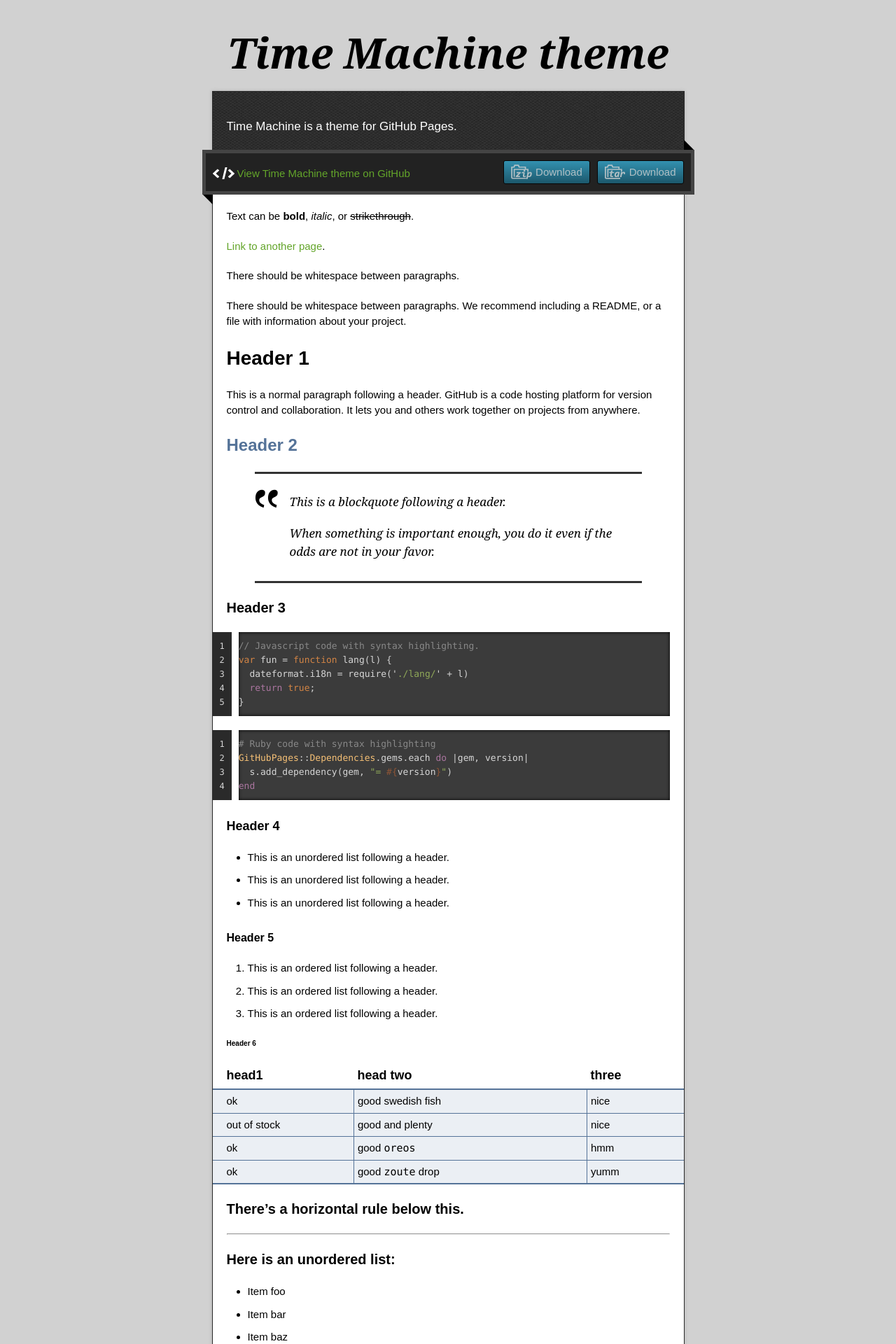
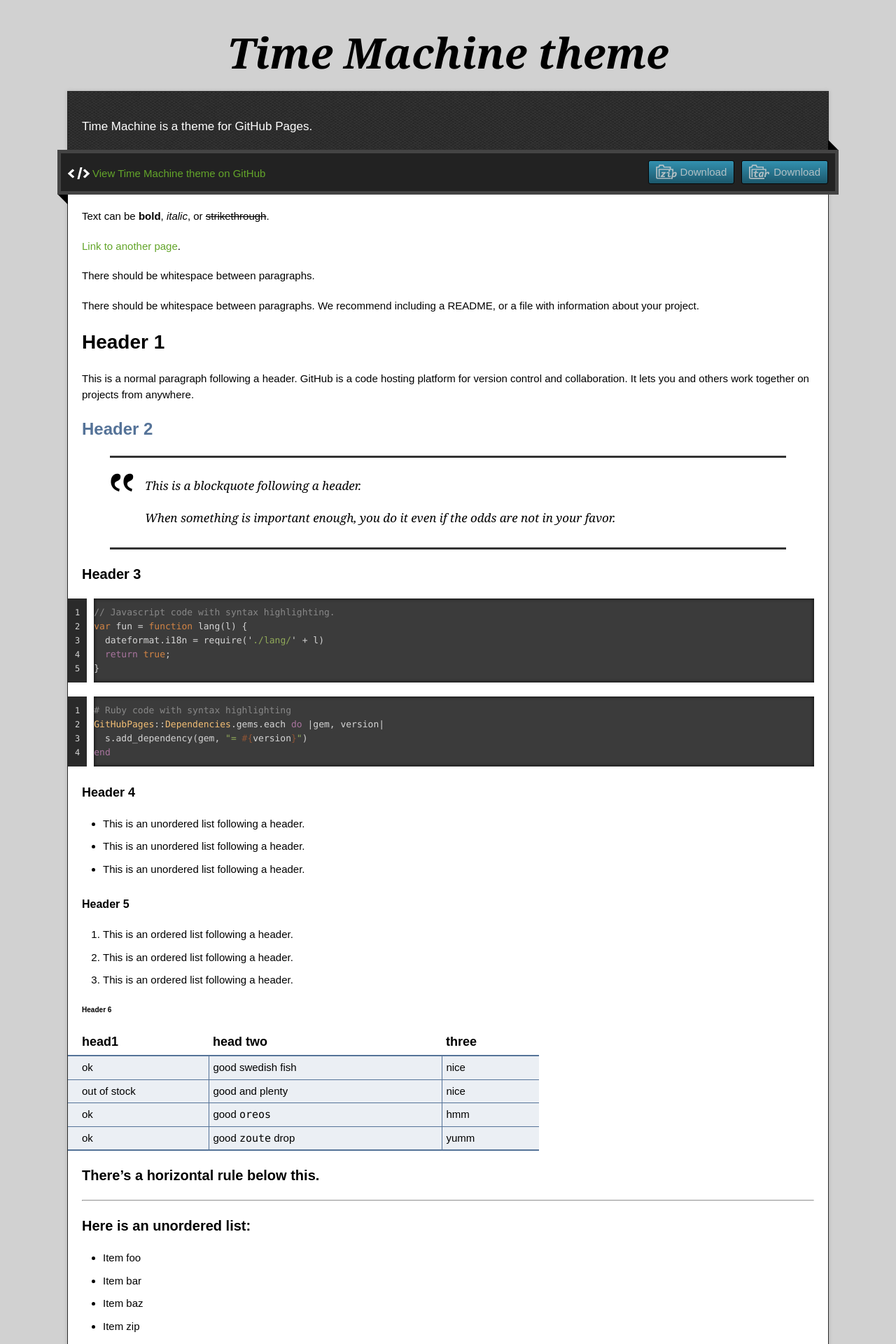
Before and after one commit to jawsh-me/CheeseWeasel.day, a Jekyll site: the page built from index.md, in a window 1280 px wide. Shown: the top 1920 px of the page at 70% size. Built offline with Jekyll 4.4.1, drawn with Linux system fonts in a browser that asks for light colours.

Commit message:
Testing max-width changes

```diff
--- a/_sass/jekyll-theme-time-machine.scss
+++ b/_sass/jekyll-theme-time-machine.scss
@@ -35,7 +35,7 @@ h1.title {
 }
 
 .wrapper {
-  width: 675px;
+  width: 85%;
   margin: 0 auto;
 }
 
```
